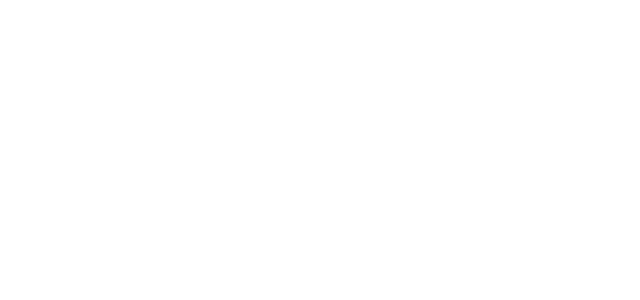
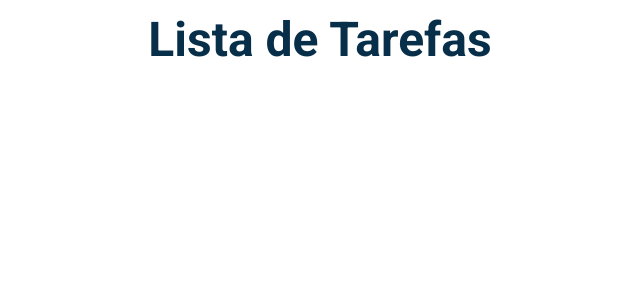
Before and after one commit to jjromary/To_Do_List, a React (Vite) app: page /task/1 in a window 1280 px wide. Before the commit this address had no page. Shown: the top 300 px of the page, without its empty margins (320-960 px from the left). Built offline with nearby package versions, Linux system fonts and the light colour scheme.

Commit message:
update: finished layout and code in home page. =)

```diff
--- a/src/Components/TaskCard/index.tsx
+++ b/src/Components/TaskCard/index.tsx
@@ -20,7 +20,7 @@
 
 
   const goToTaskPage = () => {
-    navigate('/task')
+    navigate(`/task/${id}`)
   }
 
   return (
--- a/src/Pages/Task/index.tsx
+++ /dev/null
@@ -1,15 +0,0 @@
-import TaskCard from "../../Components/TaskCard";
-
-export default function Task() {
-  return (
-    <div className="container h-screen flex items-center justify-center">
-
-      <TaskCard
-        title="Estudar pra ter uma perspetiva de vida melhor Estudar pra ter uma perspetiva de vida melhorEstudar pra ter uma perspetiva de vida melhor"
-        description="Lorem Ipsum is simply dummy text of the printing and typesetting industry. Lorem Ipsum has been the industry's standard dummy text ever since the 1500s, when an unknown printer took a galley of type and scrambled it to make a type specimen book"
-        status="Em andamento"
-        created_at="11/04/2023"
-      />
-    </div>
-  )
-}
--- /dev/null
+++ b/src/Pages/TaskDetails/index.tsx
@@ -0,0 +1,34 @@
+import moment from "moment";
+import { useContext } from "react";
+import { useParams } from "react-router-dom";
+import TaskCard from "../../Components/TaskCard";
+import { TaskContext } from "../../Contexts/TasksContext";
+
+export default function TaskDetails() {
+  const { task } = useContext(TaskContext)
+  const { id } = useParams()
+
+  const dateFormat = (newDate: string) => {
+    newDate = moment().locale('pt-br').format('DD/MM/YYYY')
+
+    return newDate
+  }
+
+  const getTaskById = task.filter((taskDetails) => taskDetails.id === id)
+
+  return (
+    <div className="container h-screen flex items-center justify-center">
+
+      {getTaskById.map((onlyTask) => {
+        return (
+          <TaskCard
+            title={onlyTask.title}
+            description={onlyTask.description}
+            status={onlyTask.status}
+            created_at={dateFormat(String(onlyTask.created_at))}
+          />
+        )
+      })}
+    </div>
+  )
+}
--- a/src/Router.tsx
+++ b/src/Router.tsx
@@ -1,14 +1,14 @@
 import { Route, Routes } from "react-router-dom";
 import DefaultLayout from "./Layout/Default";
 import Home from "./Pages/Home";
-import Task from "./Pages/Task";
+import TaskDetails from "./Pages/TaskDetails";
 
 export function Router() {
   return (
     <Routes>
       <Route path='/' element={<DefaultLayout />}>
         <Route path='/' element={<Home />} />
-        <Route path='/task' element={<Task />} />
+        <Route path='/task/:id' element={<TaskDetails />} />
       </Route>
 
     </Routes>
```
